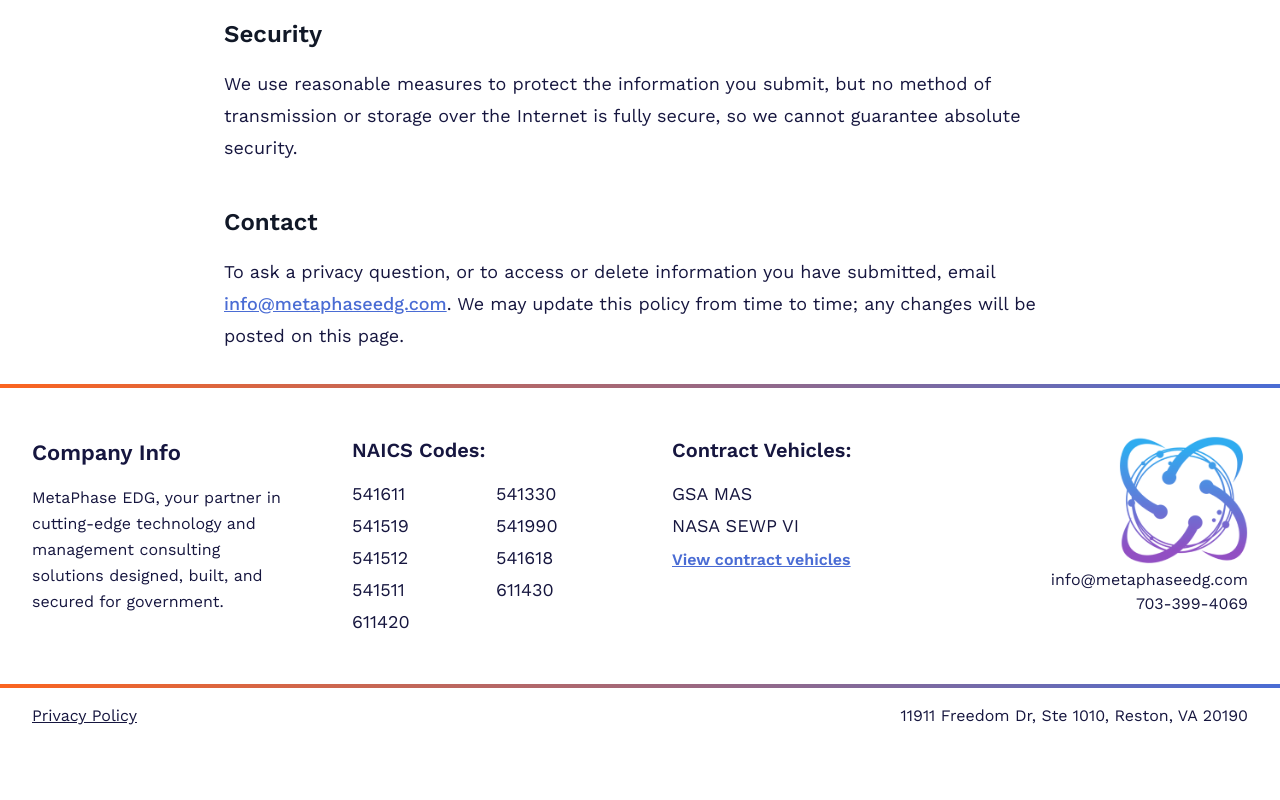
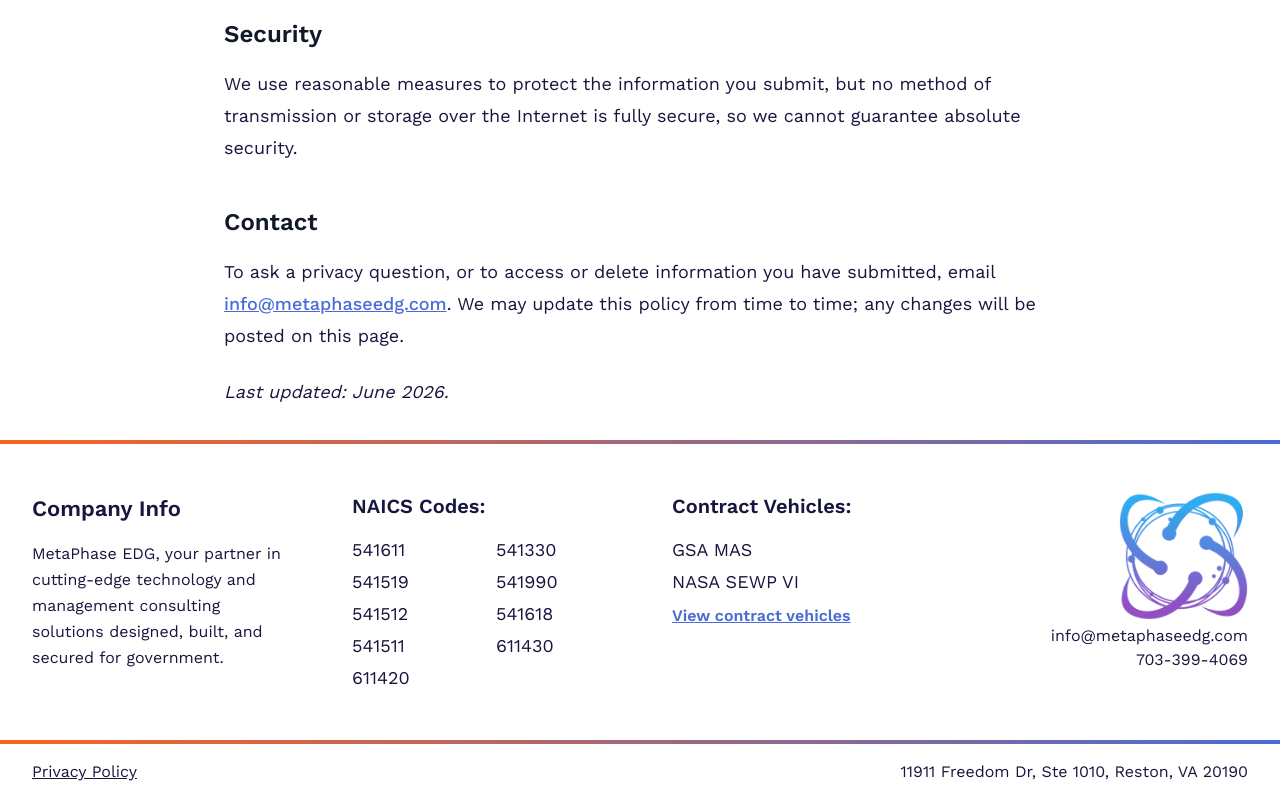
Before and after one commit to MetaPhase-Consulting/metaphaseedg-web, a React (Vite) app: page /privacy-policy in a window 1280 px wide. Shown: the part 927-1727 px from the top of the page. Before the commit the page ends 1671 px from the top, so only its background shows below. Built offline with nearby package versions, Linux system fonts and the light colour scheme.

Commit message:
docs(privacy): add last-updated date

```diff
--- a/src/pages/PrivacyPolicy.tsx
+++ b/src/pages/PrivacyPolicy.tsx
@@ -68,6 +68,10 @@
               </a>
               . We may update this policy from time to time; any changes will be posted on this page.
             </p>
+
+            <p>
+              <em>Last updated: June 2026.</em>
+            </p>
           </div>
         </div>
       </section>
```
